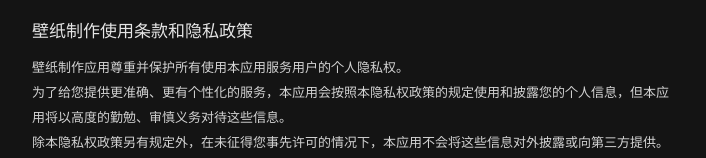
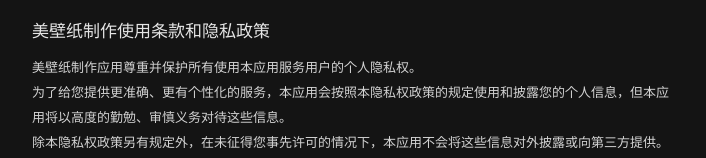
Before and after one commit to WallPaperMaker/WallpaperMake, a plain HTML site: page index.html in a window 1280 px wide. Shown: the top 158 px of the page, without its empty margins (286-992 px from the left). Drawn offline with Linux system fonts and the light colour scheme.

Commit message:
壁纸制作替换成“美壁纸制作”

```diff
--- a/index.html
+++ b/index.html
@@ -3,7 +3,7 @@
 <head>
 	<meta charset="utf-8" />
     <meta name="viewport" content="width=device-width, initial-scale=1.0, maximum-scale=1.0, user-scalable=0">
-	<title>壁纸制作使用条款和隐私政策</title>
+	<title>美壁纸制作使用条款和隐私政策</title>
 	<style>
             html,body,div,span,h1,h2,h3,h4,h5,h6,p {margin:0;padding:0;border:0;font:inherit;font-size:100%;vertical-align:baseline}
             body{-webkit-touch-callout:none;  /*系统默认菜单被禁用*/
@@ -25,8 +25,8 @@
 </head>
 <body>
 	<div class="content-wrapper">
-		<h1>壁纸制作使用条款和隐私政策</h1>
-		<p>壁纸制作应用尊重并保护所有使用本应用服务用户的个人隐私权。</p>
+		<h1>美壁纸制作使用条款和隐私政策</h1>
+		<p>美壁纸制作应用尊重并保护所有使用本应用服务用户的个人隐私权。</p>
 		<p>为了给您提供更准确、更有个性化的服务，本应用会按照本隐私权政策的规定使用和披露您的个人信息，但本应用将以高度的勤勉、审慎义务对待这些信息。</p>
 		<p>除本隐私权政策另有规定外，在未征得您事先许可的情况下，本应用不会将这些信息对外披露或向第三方提供。本应用会不时更新本隐私权政策。您在同意本应用服务使用协议之时，即视为您已经同意本隐私权政策全部内容。</p>
 		<p>本隐私权政策属于本应用服务使用协议不可分割的一部分。</p>
```
